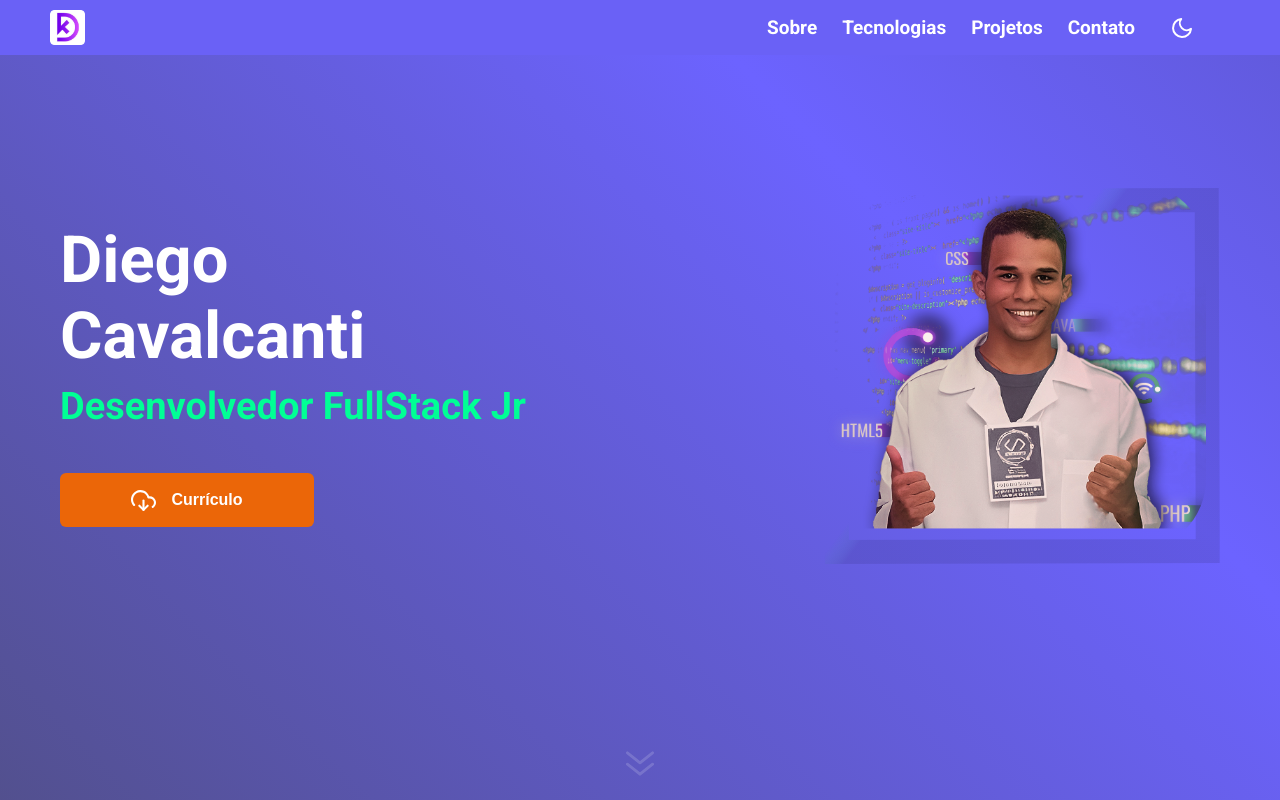
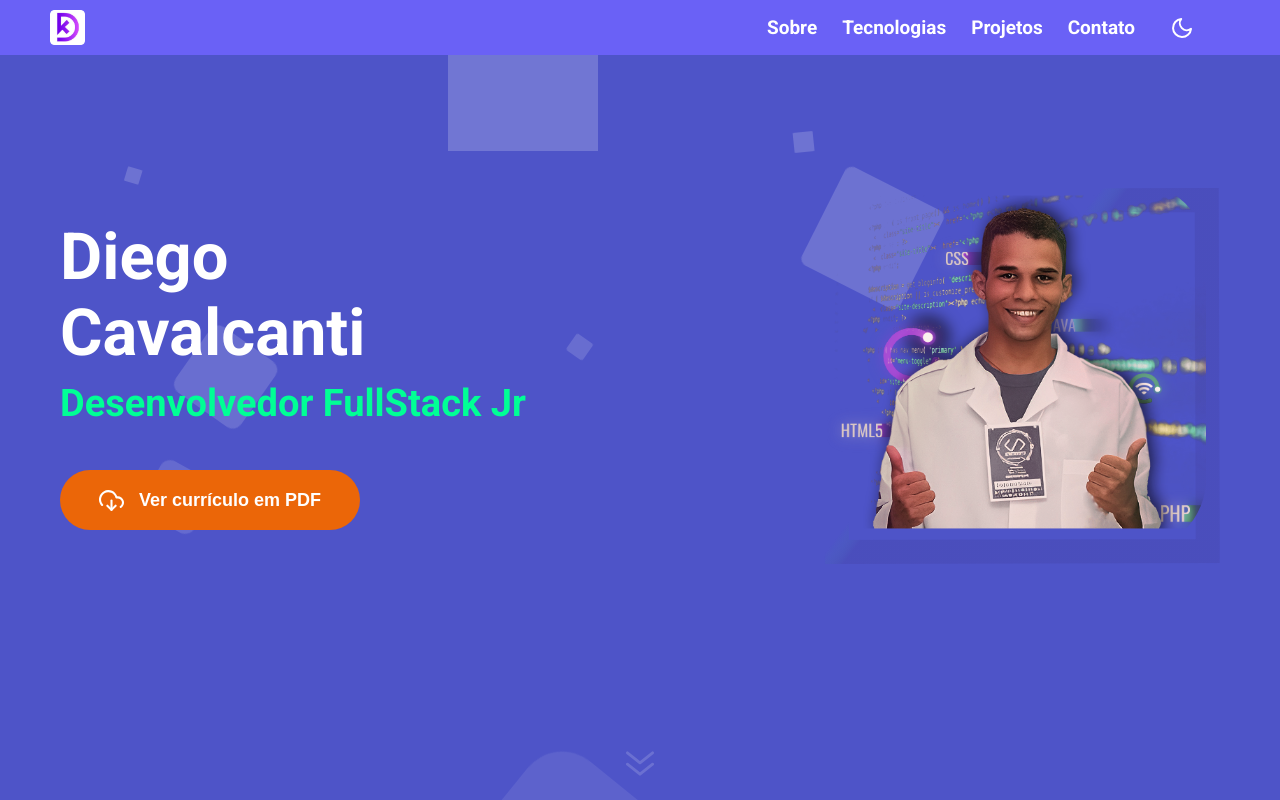
Before and after one commit to diegotimao/portifolio, a React (Create React App) app: page / in a window 1280 px wide. Shown: the top 800 px of the page. Built offline with nearby package versions, Linux system fonts and the light colour scheme.

Commit message:
feat: Adicionando animação no componente banner

```diff
--- a/src/components/Banner/banner.css
+++ b/src/components/Banner/banner.css
@@ -1,5 +1,16 @@
 .banner-container-ligth-theme {
-  background: linear-gradient(45deg, #514f88, #6C63FF, #4f4ba1);
+  background: #4E54C8;
+  background-position: center;
+  background-repeat: none;
+  background-size: 150% 150%;
+  border-top: 1px solid rgb(204, 199, 199);
+  height: 100vh;
+  width: 100%;
+  animation: colors ease 2s infinite;
+}
+
+.banner-container-black-theme {
+  background: linear-gradient(#272B35, #4b5263);
   background-position: center;
   background-repeat: none;
   background-size: 150% 150%;
@@ -10,16 +21,115 @@
   animation: colors ease 2s infinite;
 }
 
-.banner-container-black-theme {
-  background: linear-gradient(45deg, #29273d, #312f7e, #4f4c75);
-  background-position: center;
-  background-repeat: none;
-  background-size: 150% 150%;
-  border-top: 1px solid rgb(204, 199, 199);
-  height: 100vh;
+.circles {
+  position: absolute;
+  margin-top: 0;
+  margin-left: 0;
   width: 100%;
-  z-index: 0;
-  animation: colors ease 2s infinite;
+  height: 100%;
+  overflow: hidden;
+}
+
+@keyframes identifier {
+  0% {
+    margin-top: 0;
+    opacity: 1;
+    border-radius: 0;
+    transform: translate(0) rotate(0deg);
+  }
+
+  100% {
+    margin-top: 100%;
+    opacity: 0;
+    border-radius: 50%;
+    transform: translate(-1000px) rotate(820deg);
+  }
+}
+
+.circles div {
+  position: absolute;
+  display: block;
+  list-style: none;
+  width: 20px;
+  height: 20px;
+  background: rgb(255, 255, 255, 0.2);
+  margin-bottom: -150px;
+  animation: identifier 25s linear infinite;
+}
+
+.circles div:nth-child(1) {
+  margin-left: 35%;
+  width: 80px;
+  height: 80px;
+  animation-delay: 0s;
+}
+
+.circles div:nth-child(2) {
+  margin-left: 15%;
+  width: 20px;
+  height: 20px;
+  animation-delay: 2s;
+  animation-duration: 12s;
+}
+
+.circles div:nth-child(3) {
+  margin-left: 70%;
+  width: 20px;
+  height: 20px;
+  animation-delay: 4s;
+}
+
+.circles div:nth-child(4) {
+  margin-left: 40%;
+  width: 60px;
+  height: 60px;
+  animation-delay: 0s;
+  animation-duration: 18s;
+}
+
+.circles div:nth-child(5) {
+  margin-left: 65%;
+  width: 20px;
+  height: 20px;
+  animation-delay: 0s;
+}
+
+.circles div:nth-child(6) {
+  margin-left: 75%;
+  width: 110px;
+  height: 110px;
+  animation-delay: 3s;
+}
+
+.circles div:nth-child(7) {
+  margin-left: 35%;
+  width: 150px;
+  height: 150px;
+  animation-delay: 7s;
+}
+
+.circles div:nth-child(8) {
+  margin-left: 50%;
+  width: 25px;
+  height: 25px;
+  animation-delay: 15s;
+  animation-duration: 45s;
+}
+
+.circles div:nth-child(9) {
+  margin-left: 20%;
+  width: 15px;
+  height: 15px;
+  animation-delay: 2s;
+  animation-duration: 35s;
+}
+
+.circles div:nth-child(10) {
+  margin-left: 85%;
+  width: 150px;
+  height: 150px;
+  animation-delay: 0s;
+  animation-duration: 11s;
 }
 
 @keyframes colors {
@@ -98,20 +208,20 @@
 .btn-github {
   align-items: center;
   background: #EB6608;
-  border-radius: 6px;
+  border-radius: 30px;
   border: none;
   color: white;
   cursor: pointer;
   display: flex;
   text-decoration: none;
   font-weight: 700;
-  font-size: 16px;
+  font-size: 18px;
   gap: 15px;
   justify-content: center;
   transition: ease-in-out;
   transition-duration: 5ms;
-  width: 254px;
-  height: 54px;
+  width: 300px;
+  height: 60px;
 }
 
 .btn-github:hover {
--- a/src/components/Banner/index.js
+++ b/src/components/Banner/index.js
@@ -26,6 +26,18 @@ function Banner() {
 
   return (
     <section className={themeBanner}>
+      <div className='circles'>
+        <div></div>
+        <div></div>
+        <div></div>
+        <div></div>
+        <div></div>
+        <div></div>
+        <div></div>
+        <div></div>
+        <div></div>
+        <div></div>
+      </div>
       <div className="banner-content">
         <div className="sobre-user">
           <div className="user-description">
@@ -43,7 +55,7 @@ function Banner() {
                   alt="IconDownload"
                   className="icon-social"
                 />
-                <span>Currículo</span>
+                <span>Ver currículo em PDF</span>
               </button>
             </div>
           </div>
```
